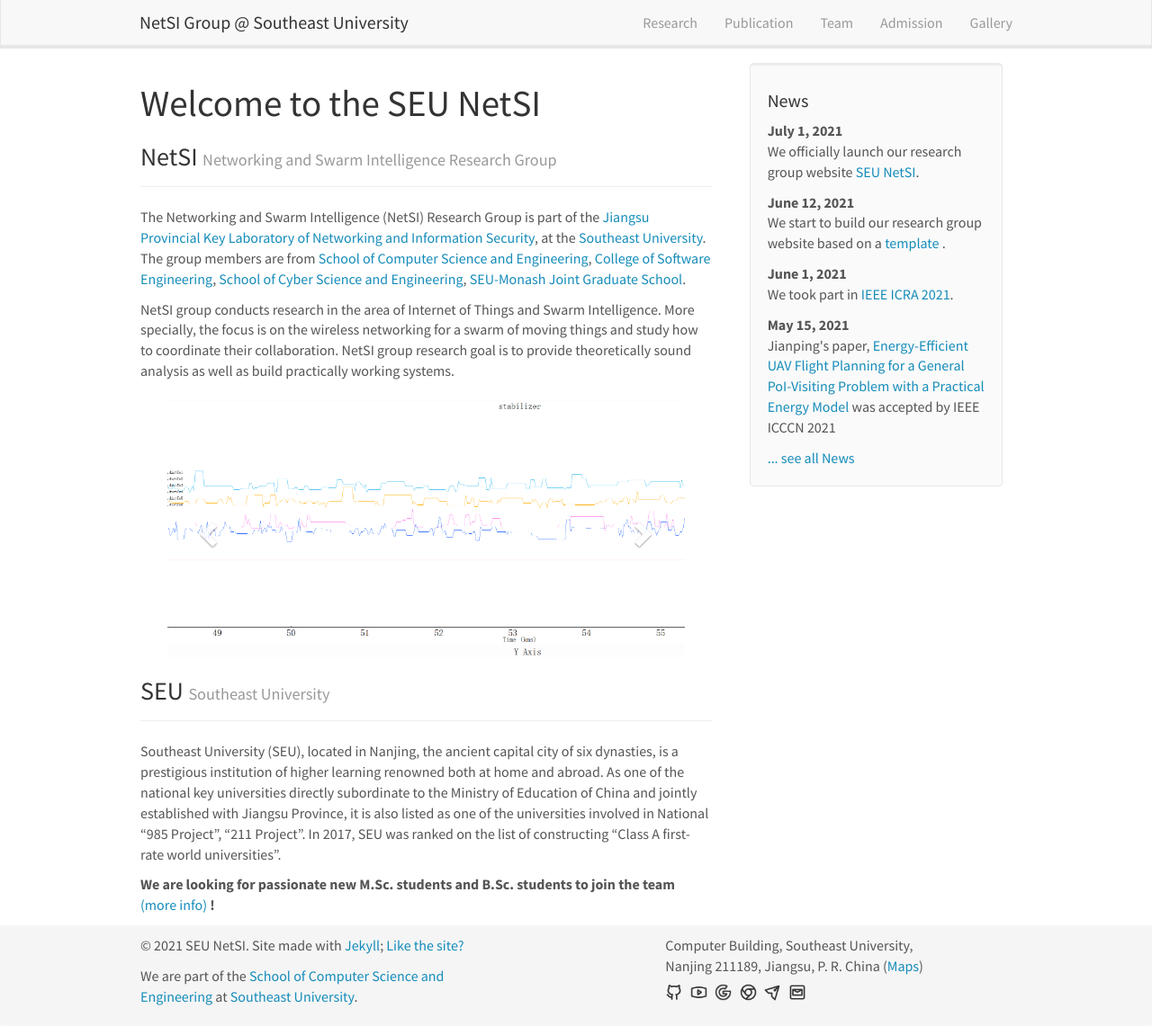
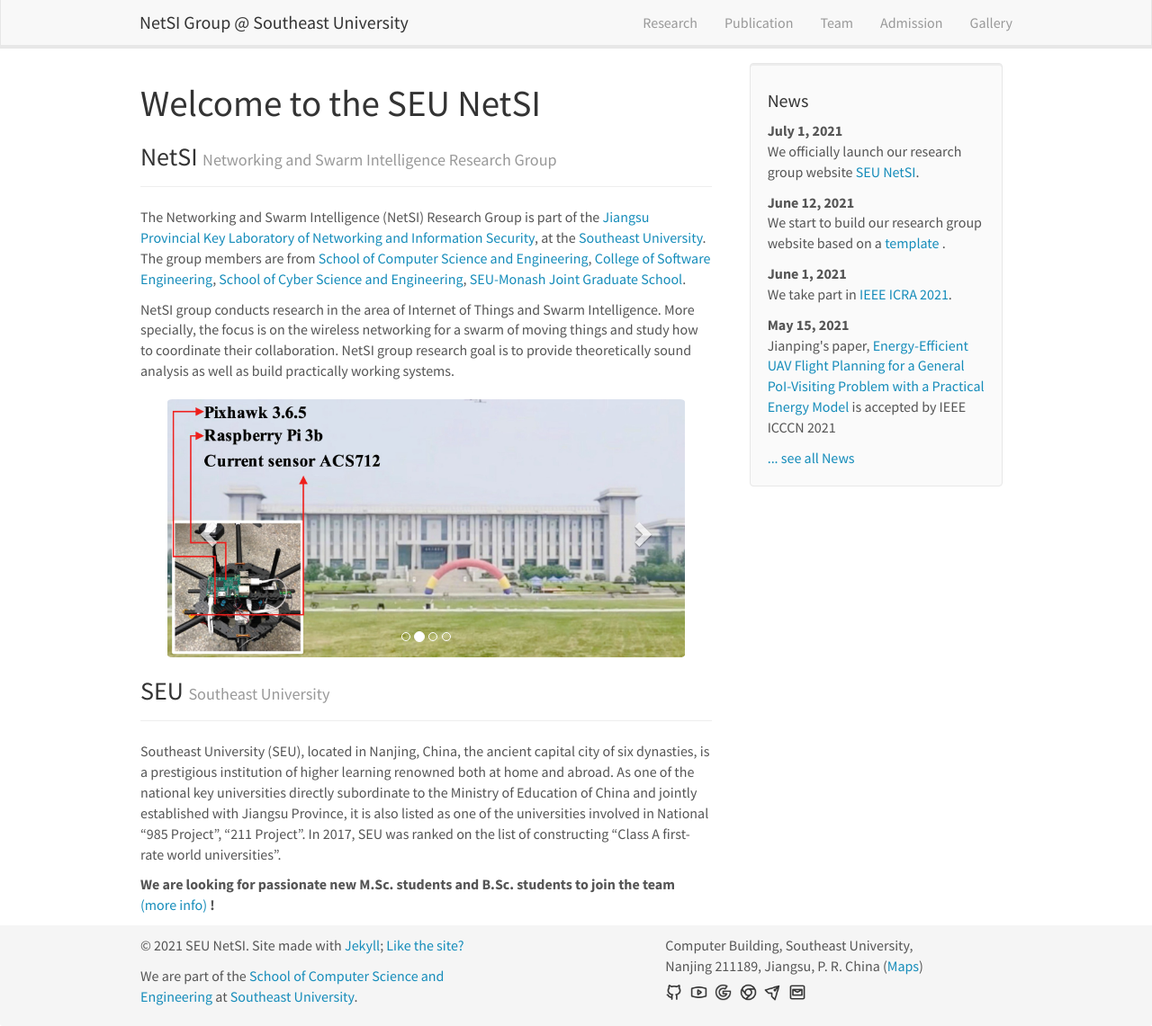
Before and after one commit to SEU-NetSI/seu-netsi.github.io, a Jekyll site: the page built from _pages/home.md, in a window 1280 px wide and 1141 px high. Shown: the whole window at 90% size. Built offline with Jekyll 4.4.1, drawn with Linux system fonts in a browser that asks for light colours; nearby versions of some CDN libraries.

Commit message:
change the tense in the news to the simple present tense

```diff
--- a/_data/news.yml
+++ b/_data/news.yml
@@ -6,7 +6,7 @@
   headline: "We start to build our research group website based on a <a href='https://seu-netsi.net/aboutwebsite.html' target='_blank'>template </a>."
 
 - date: June 1, 2021
-  headline: "We took part in <a href='https://www.ieee-icra.org/' target='_blank'>IEEE ICRA 2021</a>."
+  headline: "We take part in <a href='https://www.ieee-icra.org/' target='_blank'>IEEE ICRA 2021</a>."
 
 - date: May 15, 2021
-  headline: "Jianping's paper, <a href='https://twinhorse.net/papers/HSXSL-ICCCN21p.pdf' target='_blank'>Energy-Efficient UAV Flight Planning for a General PoI-Visiting Problem with a Practical Energy Model</a> was accepted by IEEE ICCCN 2021"
+  headline: "Jianping's paper, <a href='https://twinhorse.net/papers/HSXSL-ICCCN21p.pdf' target='_blank'>Energy-Efficient UAV Flight Planning for a General PoI-Visiting Problem with a Practical Energy Model</a> is accepted by IEEE ICCCN 2021"
--- a/_pages/home.md
+++ b/_pages/home.md
@@ -32,16 +32,16 @@
     <!-- Items -->
     <div class="carousel-inner" markdown="0">
         <div class="item active">
-            <img src="{{ site.url }}{{ site.baseurl }}/images/homepic/slider/slide1.png" alt="Slide 1" />
+            <img src="{{ site.url }}{{ site.baseurl }}/images/homepic/slider/slide4.png" alt="Slide 1" />
         </div>
         <div class="item">
-            <img src="{{ site.url }}{{ site.baseurl }}/images/homepic/slider/slide2.png" alt="Slide 2" />
+            <img src="{{ site.url }}{{ site.baseurl }}/images/homepic/slider/slide1.png" alt="Slide 2" />
         </div>
         <div class="item">
-            <img src="{{ site.url }}{{ site.baseurl }}/images/homepic/slider/slide3.png" alt="Slide 3" />
+            <img src="{{ site.url }}{{ site.baseurl }}/images/homepic/slider/slide2.png" alt="Slide 3" />
         </div>
         <div class="item">
-            <img src="{{ site.url }}{{ site.baseurl }}/images/homepic/slider/slide4.png" alt="Slide 4" />
+            <img src="{{ site.url }}{{ site.baseurl }}/images/homepic/slider/slide3.png" alt="Slide 4" />
         </div>
     </div>
 
@@ -61,6 +61,6 @@
   <h3>SEU <small>Southeast University</small></h3>
 </div>
 
-Southeast University (SEU), located in Nanjing, the ancient capital city of six dynasties, is a prestigious institution of higher learning renowned both at home and abroad. As one of the national key universities directly subordinate to the Ministry of Education of China and jointly established with Jiangsu Province, it is also listed as one of the universities involved in National "985 Project", "211 Project". In 2017, SEU was ranked on the list of constructing "Class A first-rate world universities".
+Southeast University (SEU), located in Nanjing, China, the ancient capital city of six dynasties, is a prestigious institution of higher learning renowned both at home and abroad. As one of the national key universities directly subordinate to the Ministry of Education of China and jointly established with Jiangsu Province, it is also listed as one of the universities involved in National "985 Project", "211 Project". In 2017, SEU was ranked on the list of constructing "Class A first-rate world universities".
 
 **We are  looking for passionate new M.Sc. students and B.Sc. students to join the team** [(more info)]({{ site.url }}{{ site.baseurl }}/opening) **!**
```
